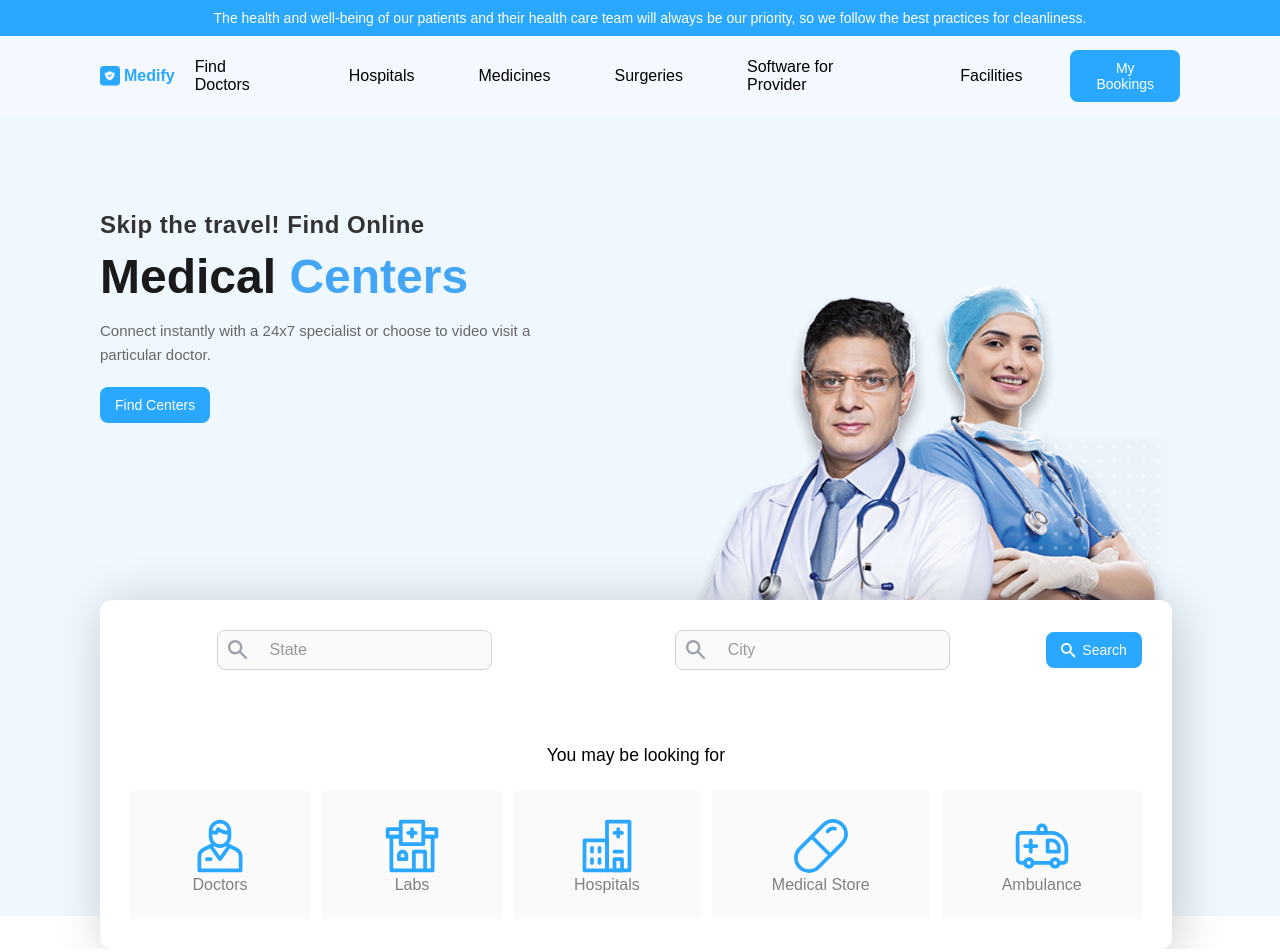
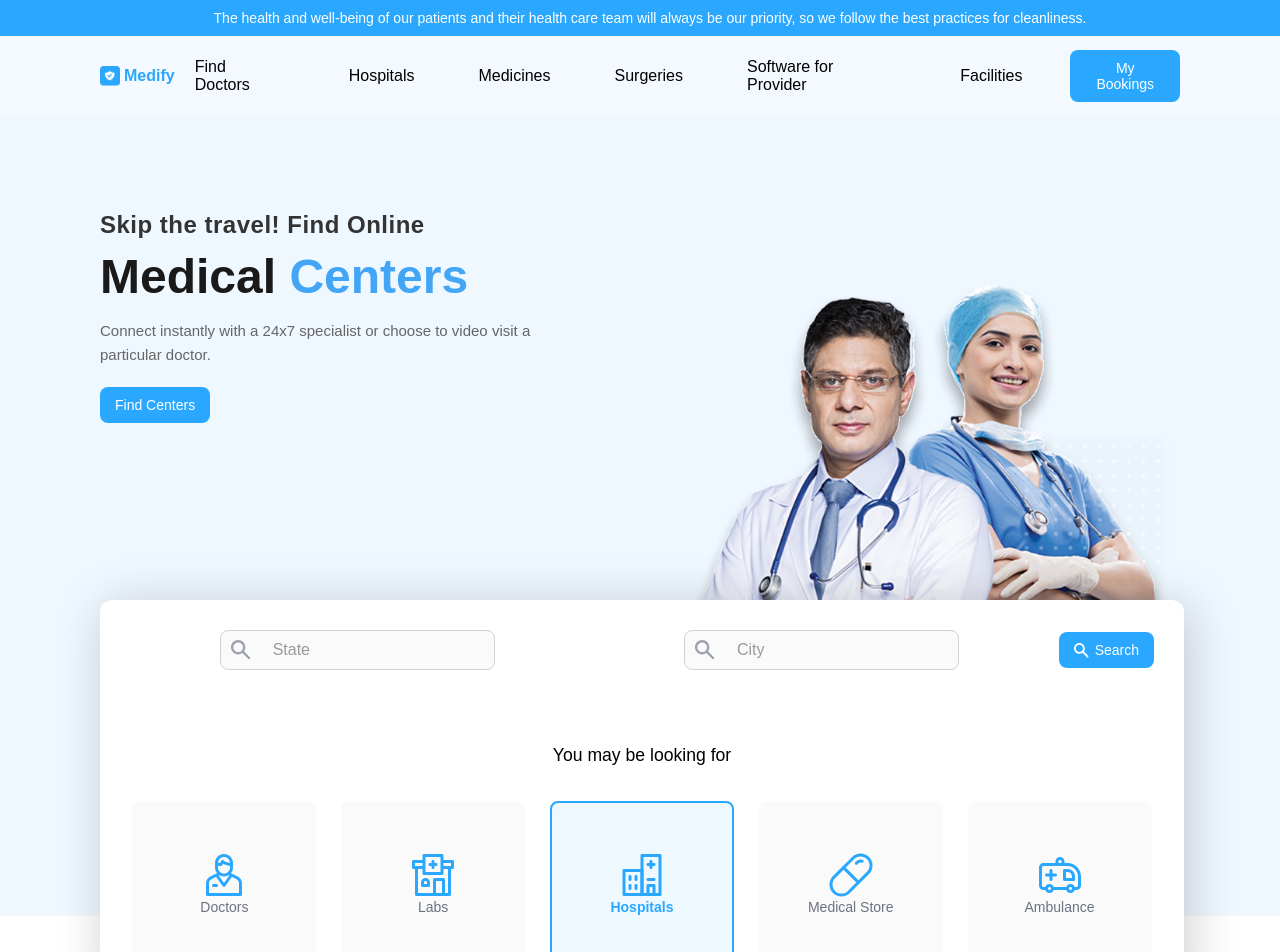
Before and after one commit to vivekreck/xmedify, a React (Vite) app: page / in a window 1280 px wide. Shown: the top 952 px of the page. Built offline with nearby package versions, Linux system fonts and the light colour scheme.

Commit message:
QuickAccessCards active and fix css for QuickAccess

```diff
--- a/src/components/common/QuickAccessCards.module.css
+++ b/src/components/common/QuickAccessCards.module.css
@@ -2,26 +2,52 @@
   display: flex;
   flex-direction: column;
   align-items: center;
+  justify-content: center;
+
+  width: 140px;
+  height: 120px;
+
   background: #fafafaff;
   cursor: pointer;
-  padding: 25px 60px;
-  margin: auto;
+  padding: 20px;
+  border: 2px solid transparent;
+  border-radius: 8px;
+
+  margin: 0 auto;
+
+  transition: all 0.2s ease;
+}
+.container.active {
+  border: 2px solid #2aa7ff;
+  font-weight: 600;
+  color: #2aa7ff;
+  background: #2aa7ff14;
 }
 
 .icon {
-  width: "16px";
-  height: "16px";
-  color: #2aa7ff;
-  border-radius: "2px";
+  width: 48px;
+  height: 48px;
 
   display: flex;
-
   justify-content: center;
   align-items: center;
+
+  color: inherit;
+}
+.icon svg {
+  width: 100%;
+  height: 100%;
 }
 
 .title {
-  font-size: "20px";
-  color: gray;
-  font-weight: 300;
+  font-size: 14px;
+  font-weight: inherit;
+  text-align: center;
+  line-height: 1.2;
+
+  white-space: nowrap;
 }
+.container:not(.active) .title {
+  color: #6b7280;
+  font-weight: 400;
+}
--- a/src/components/common/QuickAccessCards.tsx
+++ b/src/components/common/QuickAccessCards.tsx
@@ -4,11 +4,12 @@ import styles from "./QuickAccessCards.module.css";
 interface QuickAccessCardsProps {
   icon: ReactNode;
   title: string;
+  isActive?: boolean;
 }
 
-export const QuickAccessCards: FC<QuickAccessCardsProps> = ({ icon, title }) => {
+export const QuickAccessCards: FC<QuickAccessCardsProps> = ({ icon, title, isActive = false }) => {
   return (
-    <div className={styles.container}>
+    <div className={`${styles.container} ${isActive ? styles.active : ""}`}>
       <div className={styles.icon}>{icon}</div>
       <span className={styles.title}>{title}</span>
     </div>
--- a/src/components/features/Home/QuickAccess.module.css
+++ b/src/components/features/Home/QuickAccess.module.css
@@ -12,6 +12,8 @@
 
   position: absolute;
   top: 75%;
+
+  width: 80%;
 }
 
 .searchContainer {
@@ -25,12 +27,13 @@
 .quickAccessTitle {
   font-weight: 500;
   font-size: 1.1rem;
-  margin-top: 15px;
-  margin: auto;
+  text-align: center;
+  margin-bottom: 10px;
 }
 
 .cardsContainer {
   display: flex;
   flex-wrap: wrap;
-  gap: 12px;
+  gap: 20px;
+  justify-content: center;
 }
--- a/src/components/features/Home/QuickAccess.tsx
+++ b/src/components/features/Home/QuickAccess.tsx
@@ -15,11 +15,11 @@ export const QuickAccess = () => {
   }
 
   const quickAccessItems = [
-    { icon: <DoctorsIcon />, title: "Doctors" },
-    { icon: <LabsIcon />, title: "Labs" },
-    { icon: <HospitalsIcon />, title: "Hospitals" },
-    { icon: <MedicalStoreIcon />, title: "Medical Store" },
-    { icon: <AmbulanceIcon />, title: "Ambulance" },
+    { icon: <DoctorsIcon />, title: "Doctors", isActive: false },
+    { icon: <LabsIcon />, title: "Labs", isActive: false },
+    { icon: <HospitalsIcon />, title: "Hospitals", isActive: true },
+    { icon: <MedicalStoreIcon />, title: "Medical Store", isActive: false },
+    { icon: <AmbulanceIcon />, title: "Ambulance", isActive: false },
   ];
 
   return (
@@ -37,7 +37,7 @@ export const QuickAccess = () => {
       <div className={styles.quickAccessTitle}>You may be looking for</div>
       <div className={styles.cardsContainer}>
         {quickAccessItems.map((item, index) => (
-          <QuickAccessCards key={index} icon={item.icon} title={item.title} />
+          <QuickAccessCards key={index} icon={item.icon} title={item.title} isActive={item.isActive} />
         ))}
       </div>
     </section>
```
